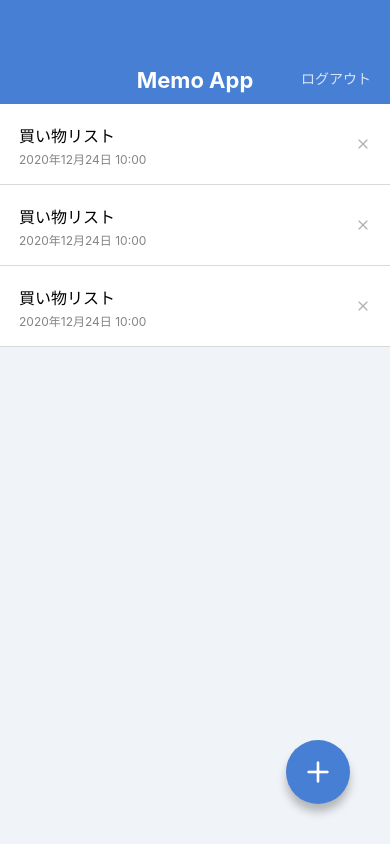
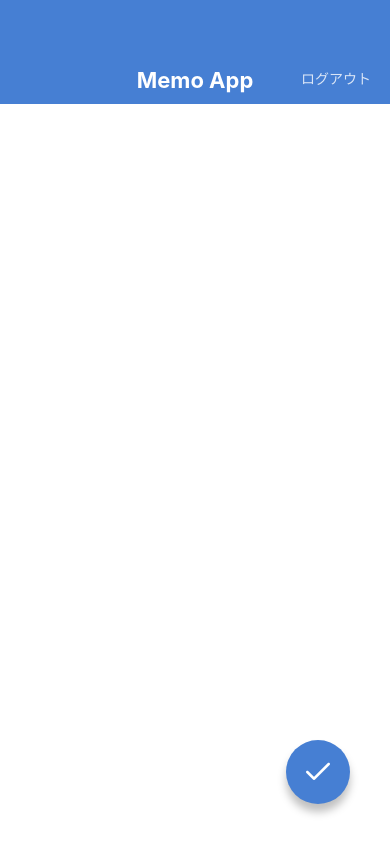
Before and after one commit to ShunjiYamanaka/MemoApp, a React Native app: screen / in a window 390 px wide. Built offline with nearby package versions, Linux system fonts and the light colour scheme.

Commit message:
Create MemoEditScreen and MemoCreateScreen

```diff
--- a/App.jsx
+++ b/App.jsx
@@ -1,9 +1,11 @@
 import React from "react";
 
 // screen
-import MemoListScreen from "./src/screens/MemoListScreen";
+// import MemoListScreen from "./src/screens/MemoListScreen";
 // import MemoDetailScreen from "./src/screens/MemoDetailScreen";
+// import MemoEditScreen from "./src/screens/MemoEditScreen";
+import MemoCreateScreen from "./src/screens/MemoCreateScreen ";
 
 export default function App() {
-  return <MemoListScreen />;
+  return <MemoCreateScreen />;
 }
--- /dev/null
+++ b/src/screens/MemoCreateScreen .jsx
@@ -0,0 +1,42 @@
+import React from "react";
+import {
+  View,
+  TextInput,
+  StyleSheet,
+  KeyboardAvoidingView,
+} from "react-native";
+
+import AppBar from "../components/AppBar";
+import CircleButton from "../components/CircleButton";
+
+export default function MemoCreateScreen() {
+  return (
+    <KeyboardAvoidingView style={styles.container} behavior="height">
+      <AppBar />
+      <View style={styles.inputContainer}>
+        <TextInput value="" multiline style={styles.input} />
+      </View>
+      <CircleButton name="check" />
+    </KeyboardAvoidingView>
+  );
+}
+
+const styles = StyleSheet.create({
+  container: {
+    flex: 1,
+  },
+  inputContainer: {
+    // 横
+    paddingHorizontal: 27,
+    // 縦
+    paddingVertical: 32,
+    // 親コンポーネント
+    flex: 1,
+  },
+  input: {
+    flex: 1,
+    textAlignVertical: "top",
+    fontSize: 16,
+    lineHeight: 24,
+  },
+});
--- /dev/null
+++ b/src/screens/MemoEditScreen.jsx
@@ -0,0 +1,42 @@
+import React from "react";
+import {
+  View,
+  TextInput,
+  StyleSheet,
+  KeyboardAvoidingView,
+} from "react-native";
+
+import AppBar from "../components/AppBar";
+import CircleButton from "../components/CircleButton";
+
+export default function MemoEditScreen() {
+  return (
+    <KeyboardAvoidingView style={styles.container} behavior="height">
+      <AppBar />
+      <View style={styles.inputContainer}>
+        <TextInput value="買い物リスト" multiline style={styles.input} />
+      </View>
+      <CircleButton name="check" />
+    </KeyboardAvoidingView>
+  );
+}
+
+const styles = StyleSheet.create({
+  container: {
+    flex: 1,
+  },
+  inputContainer: {
+    // 横
+    paddingHorizontal: 27,
+    // 縦
+    paddingVertical: 32,
+    // 親コンポーネント
+    flex: 1,
+  },
+  input: {
+    flex: 1,
+    textAlignVertical: "top",
+    fontSize: 16,
+    lineHeight: 24,
+  },
+});
```
